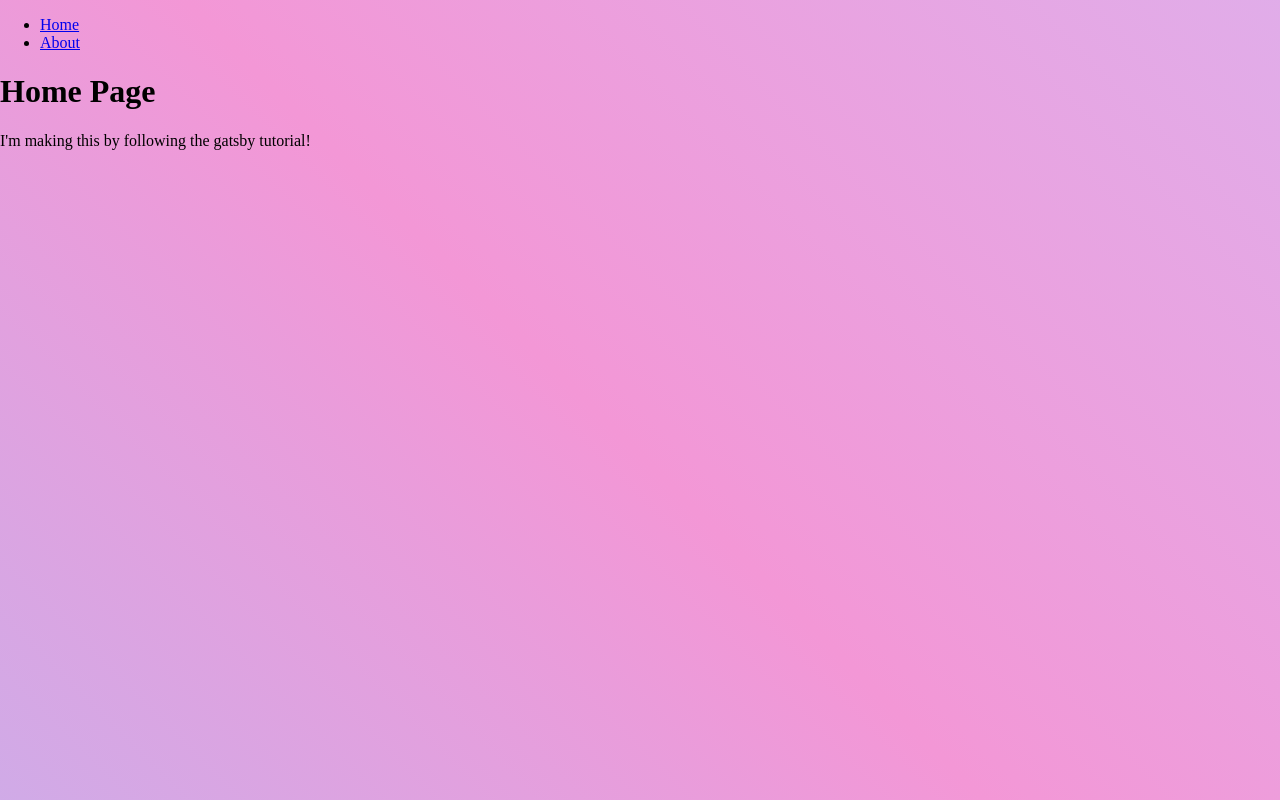
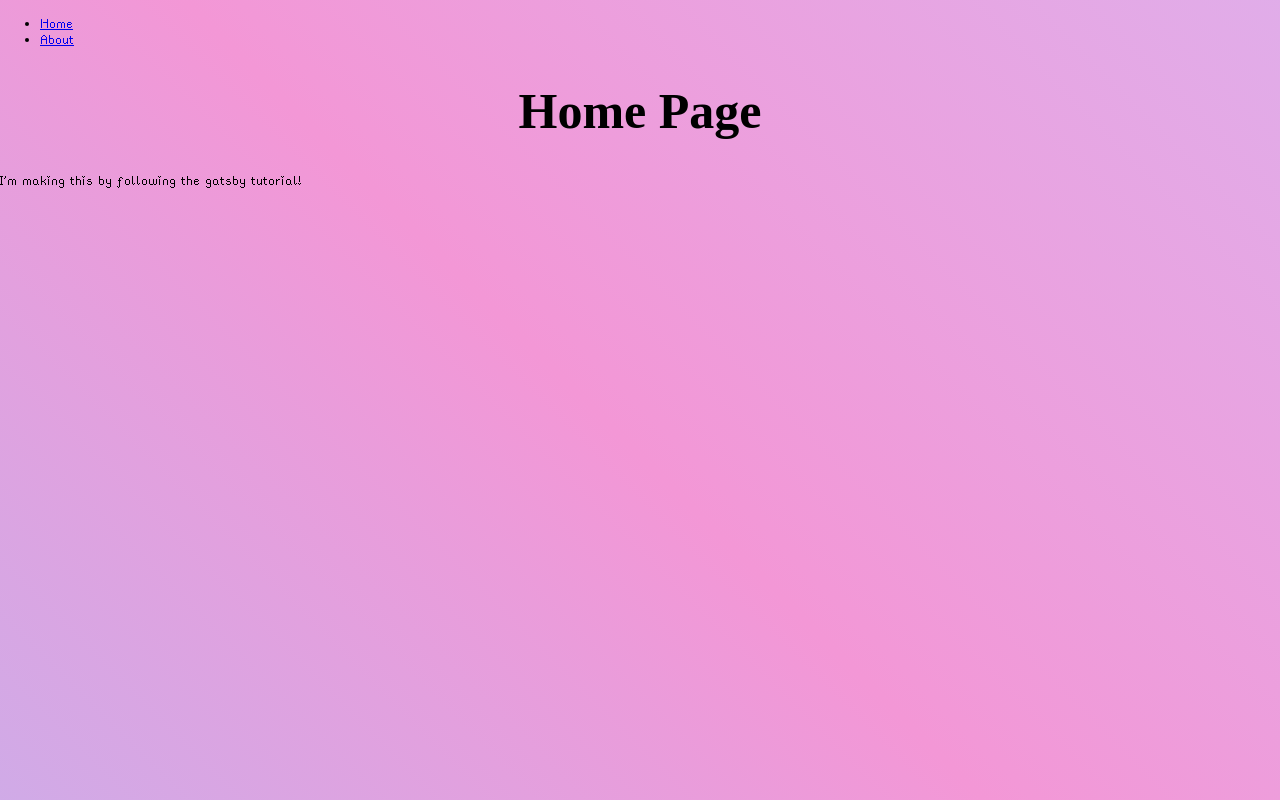
Before and after one commit to sophiahunt/my-site, a Gatsby site: page / in a window 1280 px wide. Built offline with nearby package versions, Linux system fonts and the light colour scheme; Gatsby itself is replaced by a stand-in of ours; a web font is replaced by a local one.

Commit message:
added pixel font for body text

```diff
--- a/src/components/layout.module.css
+++ b/src/components/layout.module.css
@@ -1,5 +1,4 @@
 .container {
-  font-family: glitch;
   position: fixed;
   top: 0;
   left: 0;
@@ -8,9 +7,13 @@
   background: linear-gradient(45deg,#f42272,#b8b8f3,#f397d6,#d7b8f3);
   background-size: 240% 240%;
   animation: gradient-animation 12s ease infinite;
+  font-family: rainy-hearts;
 }
 .heading {
+  font-family: glitch;
   color: black;
+  text-align: center;
+  font-size: 50px;
 }
 .nav-links {
   display: flex;
@@ -39,3 +42,7 @@
   font-family: glitch;
   src: url(../fonts/Glitchdemo-lxgGq.ttf);
 }
+@font-face {
+  font-family: rainy-hearts;
+  src: url(../fonts/rainyhearts.ttf);
+}
```
Also changed, not shown: src/fonts/rainyhearts.ttf (added).
